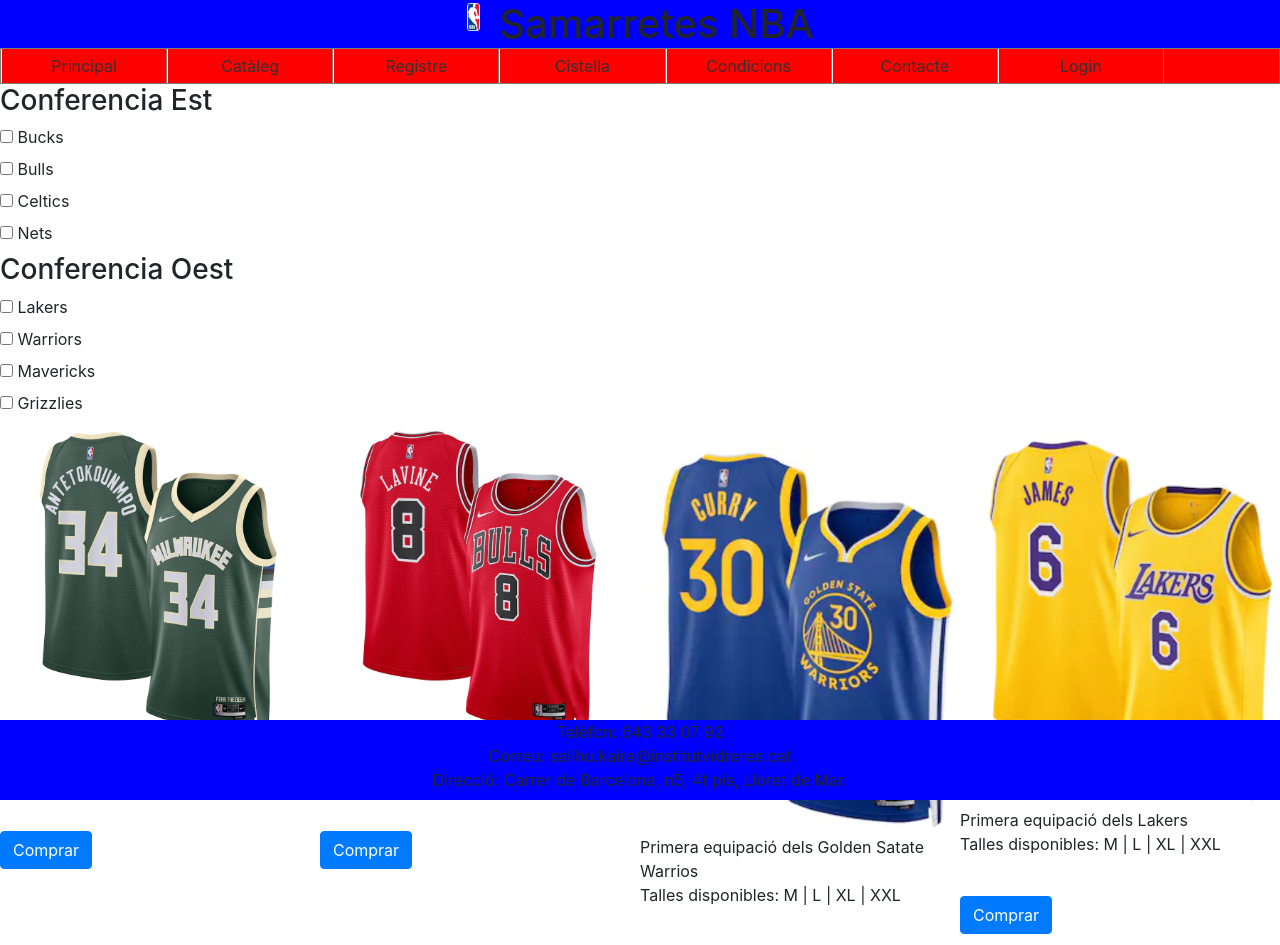
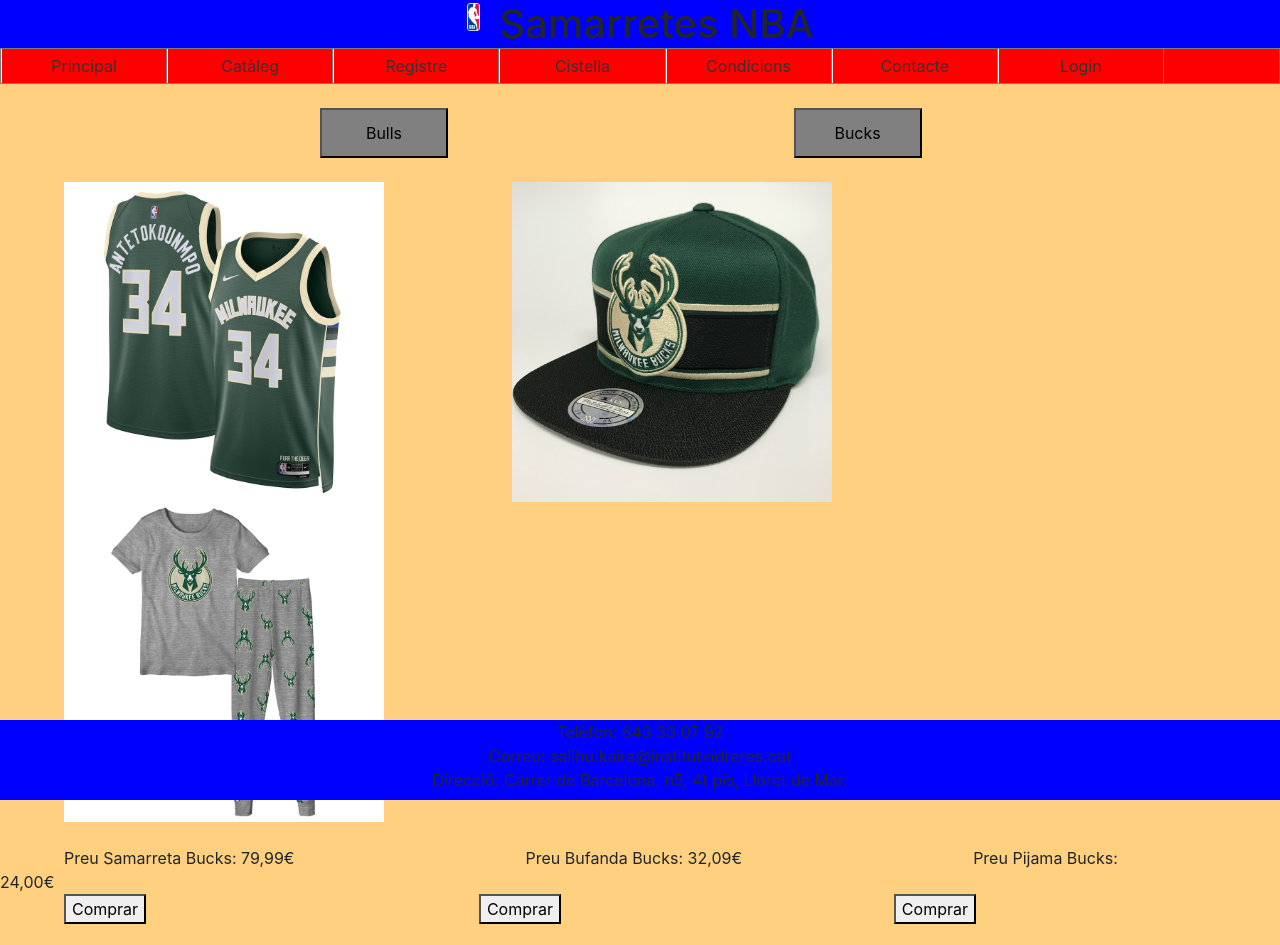
Before and after one commit to arnaulloveras-m/Projecte_Kaira_Lloveras, an Angular app: page /cataleg in a window 1280 px wide. Shown: the top 945 px of the page. Built offline with nearby package versions, Linux system fonts and the light colour scheme.

Commit message:
11é Commit

```diff
--- a/src/app/app.module.ts
+++ b/src/app/app.module.ts
@@ -36,6 +36,7 @@ import {CondicionsComponent} from "./condicions/condicions.component";
       {path: 'cistella', component: CistellaComponent},
       {path: 'condicions', component: CondicionsComponent},
       {path: 'cataleg', component: CatalegComponent},
+      {path: '', redirectTo: '/index', pathMatch: 'full'},
     ]),
   ],
   providers: [],
--- a/src/app/cataleg/cataleg.component.css
+++ b/src/app/cataleg/cataleg.component.css
@@ -1,17 +1,40 @@
-.fotos{
-  float: left;
-  display: flex;
+body{
+  background-color: #FFD07F;
 }
 
 .bucks{
   width: 20em;
+  height: 20em;
+  margin: 0 5%;
 }
 .bulls{
   width: 20em;
+  height: 20em;
+  margin: 0 5%;
 }
-.gsw{
-  width: 20em;
+
+.button_categoria{
+  height: 50px;
+  width: 10%;
+  margin: 0 2% 0 25%;
+  align-content: center;
 }
-.lakers{
-  width: 20em;
+
+.p_bucks{
+  margin: 0 12.7% 0 5%;
+  display: inline;
 }
+
+.p_bulls{
+  margin: 0 10.8% 0 5%;
+  display: inline;
+}
+
+#buto_bucks, #buto_bulls{
+  background-color: grey;
+}
+
+.b_comprar{
+  margin: 0 21% 0 5%;
+  display: inline;
+}
--- a/src/app/cataleg/cataleg.component.html
+++ b/src/app/cataleg/cataleg.component.html
@@ -8,69 +8,56 @@
   <link rel="stylesheet" type="text/css" href="cataleg.component.css" title="style">
 </head>
 <body>
-  <div class="equips">
-    <aside>
-      <h3>Conferencia Est</h3>
-      <label><input type="checkbox" value="Bucks"> Bucks </label>
+  <div class="comprar">
     <br>
-      <label><input type="checkbox" value="Bulls"> Bulls </label>
+    <button id="buto_bulls" value="Bulls" class="button_categoria">Bulls</button>
+    <button id="buto_bucks" value="Bucks" class="button_categoria">Bucks</button>
     <br>
-      <label><input type="checkbox" value="Celtics"> Celtics </label>
     <br>
-      <label><input type="checkbox" value="Nets"> Nets </label>
+  </div>
+    <div class="contenidor1">
+      <div id="contenidor1">
+        <img alt="samarreta" class="bucks" src="../../assets/samarretabucks.png">
+        <img alt="samarreta" class="bucks" src="../../assets/bufanda_buks.jpg">
+        <img alt="samarreta" class="bucks" src="../../assets/pijama_bucks.png">
         <br>
-      <h3>Conferencia Oest</h3>
-      <label><input type="checkbox" value="Lakers"> Lakers </label>
         <br>
-      <label><input type="checkbox" value="Warriors"> Warriors </label>
-      <br>
-      <label><input type="checkbox" value="Mavericks"> Mavericks </label>
-      <br>
-      <label><input type="checkbox" value="Grizzlies"> Grizzlies </label>
-    </aside>
-  </div>
-  <div class="fotos">
-    <div class="contenidor1">
-      <img class="bucks" src="../../assets/samarretabucks.png">
-      <br>
-      <p>Primera equipació dels Milwauke Bucks
-        <br>
-        Talles disponibles: M | L | XL | XXL</p>
-      <br>
-      <a class="btn btn-primary" href="https://www.nbastore.eu/es/milwaukee-bucks/milwaukee-bucks-nike-icon-edition-swingman-jersey-green-giannis-antetokounmpo-unisex/t-47705238+p-0170360487763+z-8-3991150240?_ref=p-SRP:m-GRID:i-r0c0:po-0" role="button">Comprar</a>
-
-    </div>
-
-    <div class="contenidor2">
-      <img class="bulls" src="../../assets/samarretabulls.png">
-      <br>
-      <p>Primera equipació dels Chicago Bulls
-        <br>
-        Talles disponibles: M | L | XL | XXL
+        <p class="p_bucks">Preu Samarreta Bucks:
+          <span id = "preu_1">79,99</span>€
+        </p>
+        <p class="p_bucks">Preu Bufanda Bucks:
+          <span id = "preu_2">32,09</span>€
+        </p>
+        <p class="p_bucks">Preu Pijama Bucks:
+          <span id = "preu_3">24,00</span>€
         </p>
         <br>
-      <a class="btn btn-primary" href="https://www.nbastore.eu/es/chicago-bulls/chicago-bulls-nike-icon-edition-swingman-jersey-red-zach-lavine-unisex/t-25256278+p-12366993430382+z-9-1114091688?_ref=p-SRP:m-GRID:i-r0c1:po-1" role="button">Comprar</a>
+        <button class="b_comprar">Comprar</button>
+        <button class="b_comprar">Comprar</button>
+        <button class="b_comprar">Comprar</button>
+        <br>
+        <br>
       </div>
-    <div class="contenidor3">
-      <img class="gsw" src="../../assets/samarretagsw.png">
+    </div>
+  <div id="contenidor2">
+    <img class="bulls" src="../../assets/samarretabulls.png">
+    <img class="bulls" src="../../assets/calzoncillos_bulls.jpg">
+    <img class="bulls" src="../../assets/mascota_bulls.jpeg">
     <br>
-      <p>Primera equipació dels Golden Satate Warrios
-        <br>
-        Talles disponibles: M | L | XL | XXL
+    <p class="p_bulls">Preu Samarreta dels Bulls:
+      <span id="preu_4">79,99</span>€
+    </p>
+    <p class="p_bulls">Preu Calçotets dels Bulls:
+      <span id="preu_5">11,00</span>€
+    </p>
+    <p class="p_bulls">Preu Nino dels Bulls:
+      <span id="preu_6">21,20</span>€
     </p>
     <br>
-      <a class="btn btn-primary" href="https://www.nbastore.eu/es/golden-state-warriors/golden-state-warriors-nike-icon-edition-swingman-jersey-royal-stephen-curry-unisex/t-14147318+p-4547925954812+z-8-1798000114?_ref=p-SRP:m-GRID:i-r0c1:po-1" role="button">Comprar</a>
-    </div>
-    <div class="contenidor4">
-      <img class="lakers" src="../../assets/samarretalakers.png">
+    <button class="b_comprar">Comprar</button>
+    <button class="b_comprar">Comprar</button>
+    <button class="b_comprar">Comprar</button>
     <br>
-      <p>Primera equipació dels Lakers
-        <br>
-        Talles disponibles: M | L | XL | XXL
-      </p>
-      <br>
-      <a class="btn btn-primary" href="https://www.nbastore.eu/es/los-angeles-lakers/los-angeles-lakers-nike-icon-edition-swingman-jersey-gold-lebron-james-unisex/t-36586380+p-01697015753603+z-9-359281767?_ref=p-SRP:m-GRID:i-r0c0:po-0" role="button">Comprar</a>
-    </div>
     </div>
   <br>
   <br>
--- a/src/app/cataleg/cataleg.component.ts
+++ b/src/app/cataleg/cataleg.component.ts
@@ -6,5 +6,48 @@ import { Component } from '@angular/core';
   styleUrls: ['./cataleg.component.css']
 })
 export class CatalegComponent {
+  ngOnInit(){
+    const el = document.getElementById('contenidor1')
 
+    const buto = document.getElementById('buto_bulls')
+
+    if (el != null && buto != null){
+      buto.addEventListener('click', function Click(){
+        if (el.style.display === 'none') {
+          el.style.display = 'block';
+
+          buto.textContent = 'Bulls'
+
+          buto.style.backgroundColor = 'grey'
+        } else{
+          el.style.display = 'none'
+
+          buto.textContent = 'Bulls'
+
+          buto.style.backgroundColor = 'red'
+        }
+      })
+    }
+
+    const el2 = document.getElementById('contenidor2')
+    const buto2 = document.getElementById('buto_bucks')
+
+    if (el2 != null && buto2 != null){
+      buto2.addEventListener('click', function Click(){
+        if (el2.style.display === 'none') {
+          el2.style.display = 'block';
+
+          buto2.textContent = 'Bucks'
+
+          buto2.style.backgroundColor = 'grey'
+        } else{
+          el2.style.display = 'none'
+
+          buto2.textContent = 'Bucks'
+
+          buto2.style.backgroundColor = 'red'
+        }
+      })
+    }
+  }
 }
--- a/src/app/cistella/cistella.component.html
+++ b/src/app/cistella/cistella.component.html
@@ -7,10 +7,6 @@
 </head>
   <body class="body_principal">
   <div class="comprar">
-      <br>
-      <button id="buto_bulls" value="Bulls" class="button_categoria">Bulls</button>
-      <button id="buto_bucks" value="Bucks" class="button_categoria">Bucks</button>
-      <br>
       <br>
     <div id="contenidor1">
       <img alt="samarreta" class="bucks" src="../../assets/samarretabucks.png">
--- a/src/app/cistella/cistella.component.ts
+++ b/src/app/cistella/cistella.component.ts
@@ -220,15 +220,19 @@ export class CistellaComponent {
 
     const buto = document.getElementById('buto_bulls')
 
+    const el2 = document.getElementById('contenidor2')
+    const buto2 = document.getElementById('buto_bucks')
+
     if (el != null && buto != null){
       buto.addEventListener('click', function Click(){
         if (el.style.display === 'none') {
           el.style.display = 'block';
 
-          buto.textContent = 'Bulls'
+          buto.textContent = 'Bulls';
 
-          buto.style.backgroundColor = 'grey'
-        } else{
+          buto.style.backgroundColor = 'grey';
+
+        } else {
           el.style.display = 'none'
 
           buto.textContent = 'Bulls'
@@ -238,8 +242,7 @@ export class CistellaComponent {
       })
     }
 
-    const el2 = document.getElementById('contenidor2')
-    const buto2 = document.getElementById('buto_bucks')
+
 
     if (el2 != null && buto2 != null){
       buto2.addEventListener('click', function Click(){
```
Lines whose indentation alone changed are shown as unchanged.
